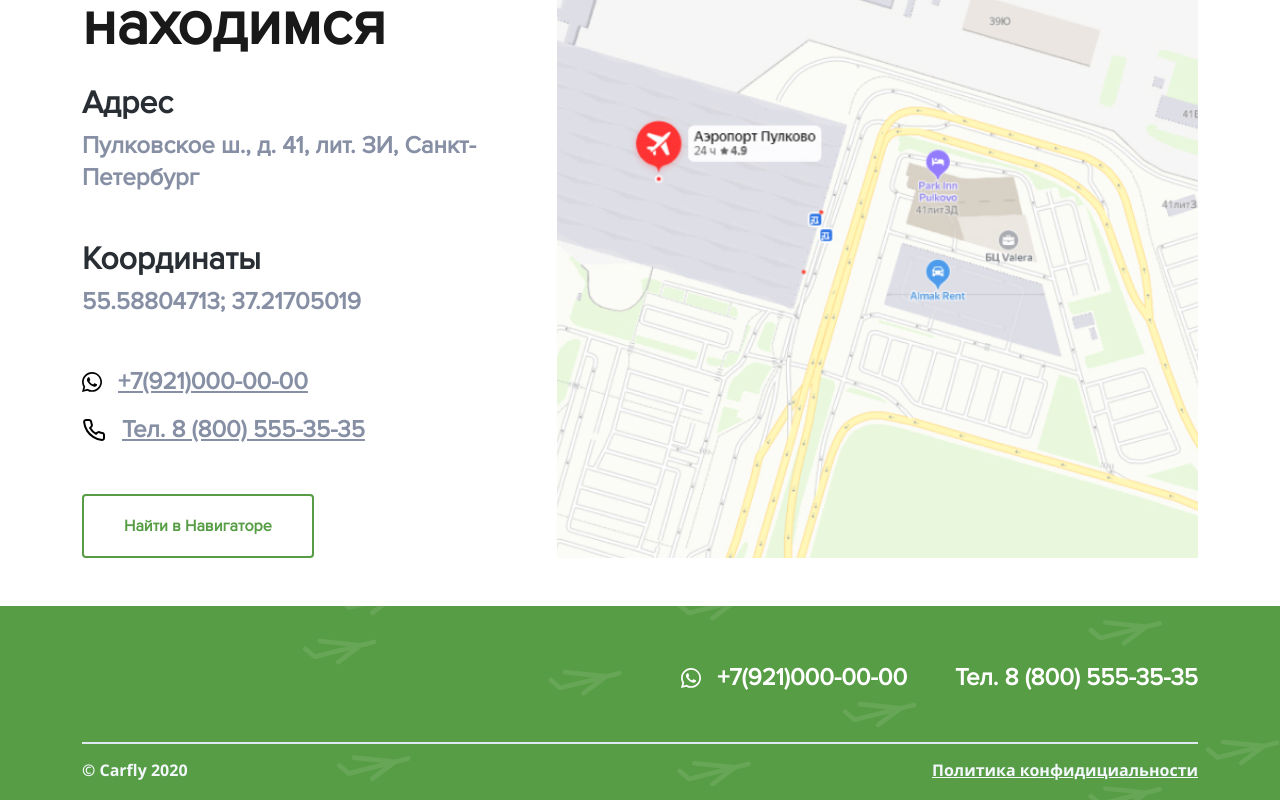
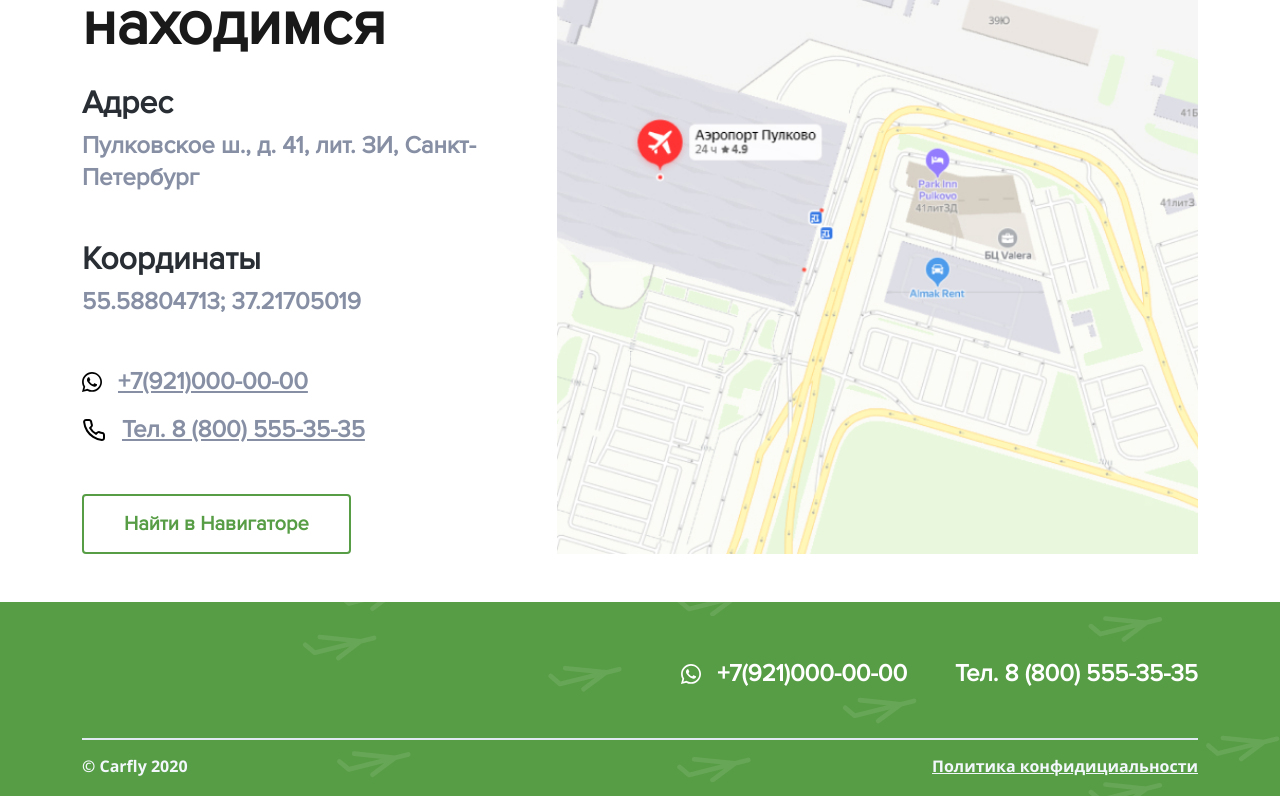
Before and after one commit to Isakwasser/carfly, a Vue app: page / in a window 1280 px wide. Shown: the part 3694-4494 px from the top of the page. Built offline with nearby package versions, Linux system fonts and the light colour scheme.

Commit message:
Add button class

```diff
--- a/src/views/LocationView.vue
+++ b/src/views/LocationView.vue
@@ -26,7 +26,7 @@
                                 Тел. 8 (800) 555-35-35</a>
                         </div>
                     </div>
-                    <a href="#" class="Location__action">Найти в Навигаторе</a>
+                    <a href="#" class="Location__action text-button">Найти в Навигаторе</a>
                 </div>
                 <div class="col-md-7">
                     <div class="h-100 w-100 Location__map text-button">
```
